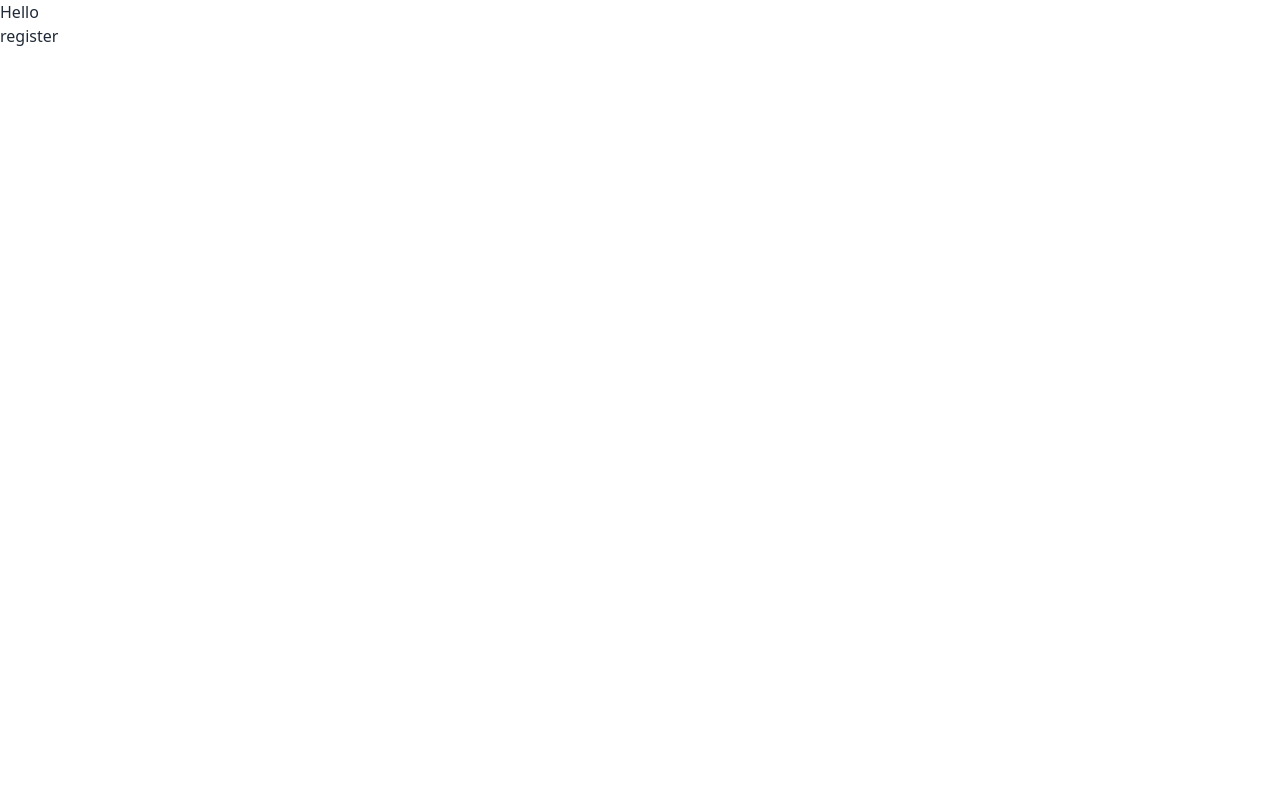
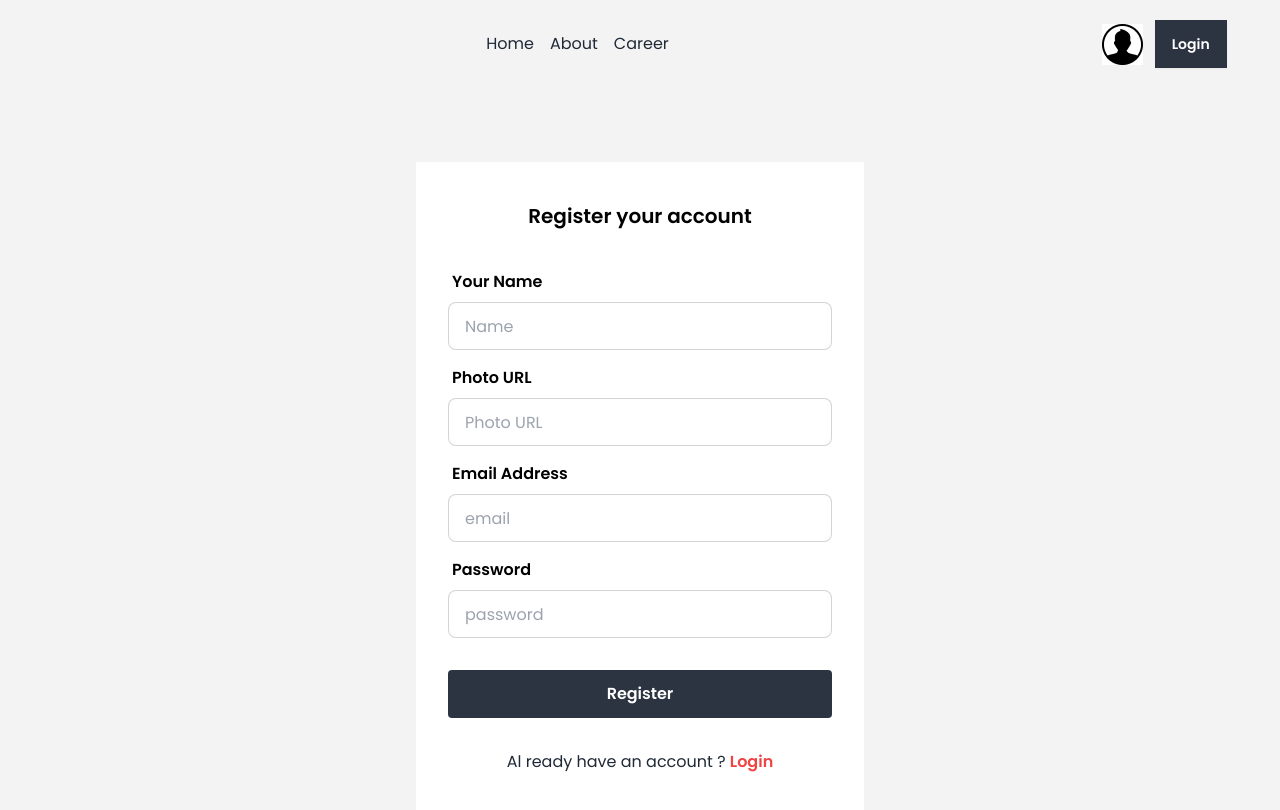
Before and after one commit to zobayerhb/dragon-news-m-52, a React (Vite) app: page /auth/register in a window 1280 px wide. Shown: the top 810 px of the page. Built offline with nearby package versions, Linux system fonts and the light colour scheme.

Commit message:
login and register page design

```diff
--- /dev/null
+++ b/src/AuthProvider/AuthProvider.jsx
@@ -0,0 +1,20 @@
+import { createContext, useState } from "react";
+
+export const AuthContext = createContext();
+
+const AuthProvider = ({ children }) => {
+  const [user, setUser] = useState({
+
+  });
+
+  const authInfo = {
+    user,
+    setUser
+  };
+
+  return (
+    <AuthContext.Provider value={authInfo}>{children}</AuthContext.Provider>
+  );
+};
+
+export default AuthProvider;
--- a/src/components/MainLayout/AuthLayout.jsx
+++ b/src/components/MainLayout/AuthLayout.jsx
@@ -1,9 +1,12 @@
 import { Outlet } from "react-router-dom";
+import Navbar from "../Navbar/Navbar";
 
 const AuthLayout = () => {
   return (
-    <div>
-      <h1>Hello</h1>
+    <div className="font-poppins bg-[#F3F3F3]">
+      <header className="w-11/12 mx-auto ">
+        <Navbar></Navbar>
+      </header>
       <Outlet></Outlet>
     </div>
   );
--- a/src/components/MainLayout/MainLayout.jsx
+++ b/src/components/MainLayout/MainLayout.jsx
@@ -5,7 +5,6 @@ import LatestNews from "../LatestNews/LatestNews";
 import Navbar from "../Navbar/Navbar";
 import LeftLayout from "../Layout-Component/LeftLayout";
 import RightLayout from "../Layout-Component/RightLayout";
-import CategoryNews from "../../pages/CategoryNews/CategoryNews";
 
 const MainLayout = () => {
   return (
--- a/src/pages/Login/Login.jsx
+++ b/src/pages/Login/Login.jsx
@@ -1,5 +1,61 @@
+import { Link } from "react-router-dom";
+
 const Login = () => {
-  return <div>login page</div>;
+  return (
+    <div className="min-h-screen flex justify-center items-center">
+      <div className="card bg-white w-full max-w-xl shrink-0 rounded-none py-10">
+        <h2 className="text-xl font-semibold text-center text-black">
+          Login your account
+        </h2>
+        <form className="card-body">
+          <div className="form-control">
+            <label className="label">
+              <span className="label-text font-semibold text-black text-base">
+                Email Address
+              </span>
+            </label>
+            <input
+              name="email"
+              type="email"
+              placeholder="email"
+              className="input input-bordered"
+              required
+            />
+          </div>
+          <div className="form-control">
+            <label className="label">
+              <span className="label-text font-semibold text-black text-base">
+                Password
+              </span>
+            </label>
+            <input
+              name="password"
+              type="password"
+              placeholder="password"
+              className="input input-bordered"
+              required
+            />
+            <label className="label">
+              <a href="#" className="label-text-alt link link-hover">
+                Forgot password?
+              </a>
+            </label>
+          </div>
+          <div className="form-control mt-6 ">
+            <button className="bg-neutral text-white font-semibold text-center py-3 rounded">
+              Login
+            </button>
+          </div>
+        </form>
+        <p className="text-center">
+          Don't have an account ?{" "}
+          <Link to="/auth/register" className="text-red-500 font-semibold">
+            Register
+          </Link>
+        </p>
+      </div>
+    </div>
+  );
 };
 
 export default Login;
--- a/src/pages/Register/Register.jsx
+++ b/src/pages/Register/Register.jsx
@@ -1,9 +1,84 @@
+import { Link } from "react-router-dom";
+
 const Register = () => {
-    return (
-        <div>
-            register
-        </div>
-    );
+  return (
+    <div className="min-h-screen flex justify-center items-center pt-10">
+      <div className="card bg-white w-full max-w-md shrink-0 rounded-none py-10">
+        <h2 className="text-xl font-semibold text-center text-black">
+          Register your account
+        </h2>
+        <form className="card-body">
+          <div className="form-control">
+            <label className="label">
+              <span className="label-text font-semibold text-black text-base">
+                Your Name
+              </span>
+            </label>
+            <input
+              name="name"
+              type="text"
+              placeholder="Name"
+              className="input input-bordered"
+              required
+            />
+          </div>
+          <div className="form-control">
+            <label className="label">
+              <span className="label-text font-semibold text-black text-base">
+                Photo URL
+              </span>
+            </label>
+            <input
+              name="photoURL"
+              type="text"
+              placeholder="Photo URL"
+              className="input input-bordered"
+              required
+            />
+          </div>
+          <div className="form-control">
+            <label className="label">
+              <span className="label-text font-semibold text-black text-base">
+                Email Address
+              </span>
+            </label>
+            <input
+              name="email"
+              type="email"
+              placeholder="email"
+              className="input input-bordered"
+              required
+            />
+          </div>
+          <div className="form-control">
+            <label className="label">
+              <span className="label-text font-semibold text-black text-base">
+                Password
+              </span>
+            </label>
+            <input
+              name="password"
+              type="password"
+              placeholder="password"
+              className="input input-bordered"
+              required
+            />
+          </div>
+          <div className="form-control mt-6 ">
+            <button className="bg-neutral text-white font-semibold text-center py-3 rounded">
+              Register
+            </button>
+          </div>
+        </form>
+        <p className="text-center">
+          Al ready have an account ?{" "}
+          <Link to="/auth/login" className="text-red-500 font-semibold">
+            Login
+          </Link>
+        </p>
+      </div>
+    </div>
+  );
 };
 
 export default Register;
```
Also changed, not shown: src/main.jsx (+12 -9 lines).
